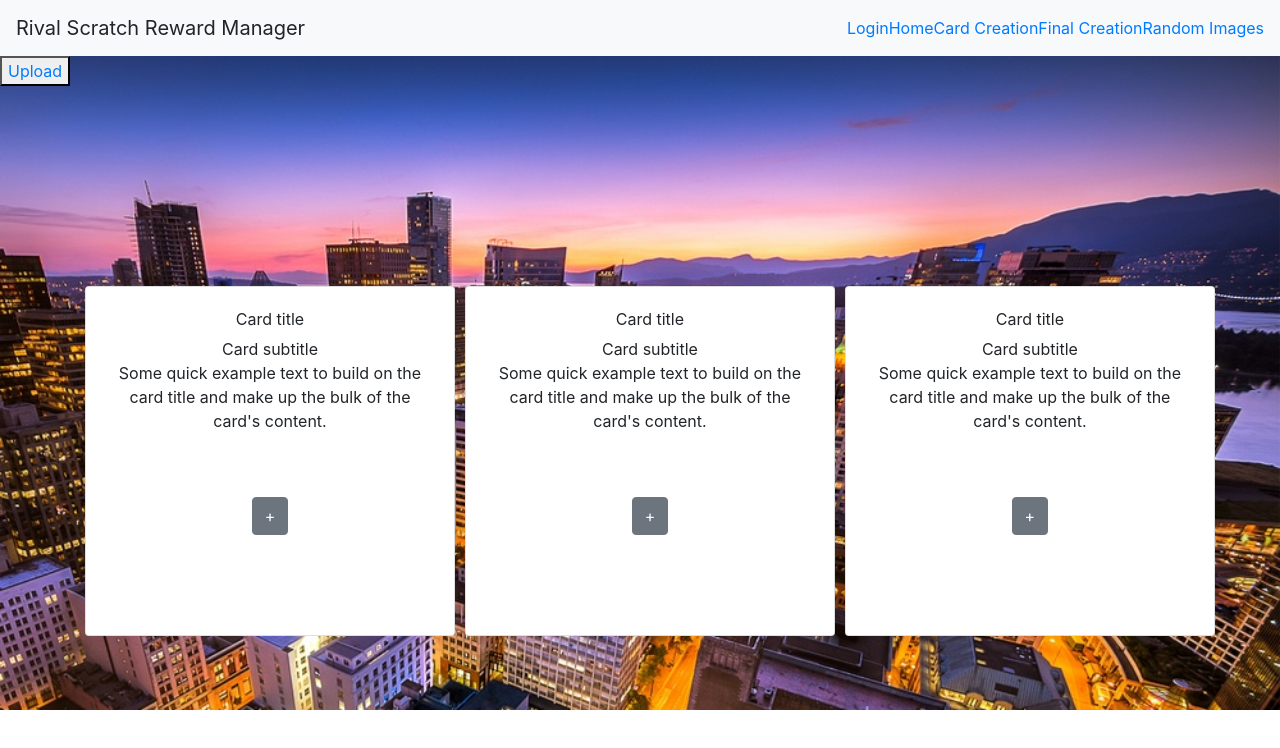
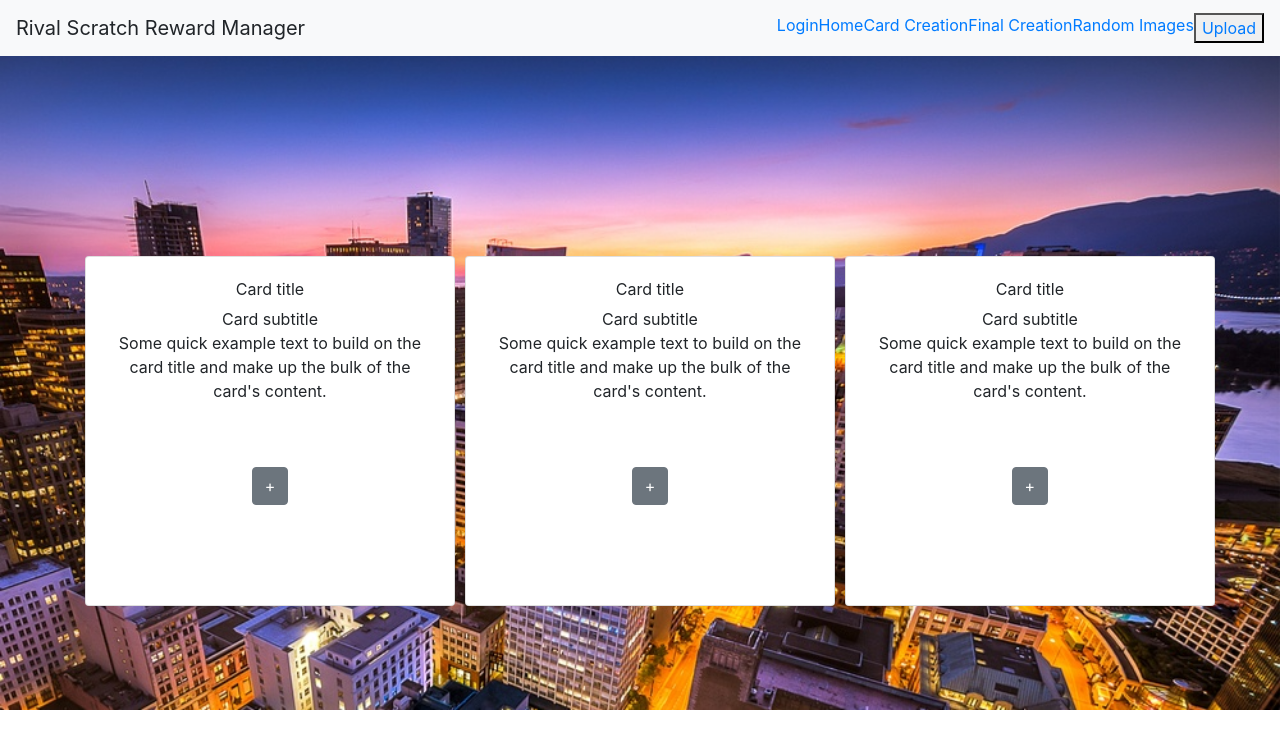
Before and after one commit to janjosef777/RivalProject, a React (Create React App) app: page / in a window 1280 px wide. Shown: the top 748 px of the page. Built offline with nearby package versions, Linux system fonts and the light colour scheme.

Commit message:
link, route authentication and changed run script

```diff
--- a/package.json
+++ b/package.json
@@ -18,7 +18,7 @@
     "superagent": "^5.0.2"
   },
   "scripts": {
-    "dev": "concurrently \"node ./server/server.js\" \"react-scripts start\"",
+    "dev": "concurrently \"node ./server/server.js\" \"SET PORT=3100 && react-scripts start\"",
     "server": "node ./server/server.js",
     "start": "react-scripts start",
     "build": "react-scripts build",
--- a/src/App.js
+++ b/src/App.js
@@ -32,24 +32,25 @@ const App = () => (
         <NavbarBrand>Rival Scratch Reward Manager</NavbarBrand>
         <Nav className="ml-auto" navbar>
           <NavItem><Link to="/login">Login</Link></NavItem>
-          <NavItem><Link to="/">Home</Link></NavItem>
-          <NavItem><Link to="/cardcreation">Card Creation</Link></NavItem>
-          <NavItem><Link to="/finalcreation">Final Creation</Link></NavItem>
-          <NavItem><Link to="/randomimages">Random Images</Link></NavItem>
+          <EnsureLoggedIn>
+            <NavItem><Link to="/">Home</Link></NavItem>
+            <NavItem><Link to="/cardcreation">Card Creation</Link></NavItem>
+            <NavItem><Link to="/finalcreation">Final Creation</Link></NavItem>
+            <NavItem><Link to="/randomimages">Random Images</Link></NavItem>
+            <button><Link to="/upload">Upload</Link></button>
+          </EnsureLoggedIn>
         </Nav>
       </Navbar>
 
-      <button><Link to="/upload">Upload</Link></button>
-
       <Switch>
         <Route exact path="/login" component={Login} />
-        <Route component={EnsureLoggedIn}>
+        <EnsureLoggedIn>
           <Route exact path="/" component={Home} />
           <Route exact path="/cardcreation" component={CardCreation} />
           <Route exact path="/finalcreation" component={FinalCreation} />
           <Route exact path="/randomimages" component={RandomImages} />
           <Route exact path="/upload" component={Upload} />
-        </Route>
+        </EnsureLoggedIn>
       </Switch>
     </div>
   </Router>
--- a/src/EnsureLoggedIn.js
+++ b/src/EnsureLoggedIn.js
@@ -1,7 +1,7 @@
 import React, { Component } from 'react';
 
 class EnsureLoggedIn extends React.Component {
-    isLoggedIn = false;
+    isLoggedIn = true;
 
     render() {
         if (this.isLoggedIn) {
```
